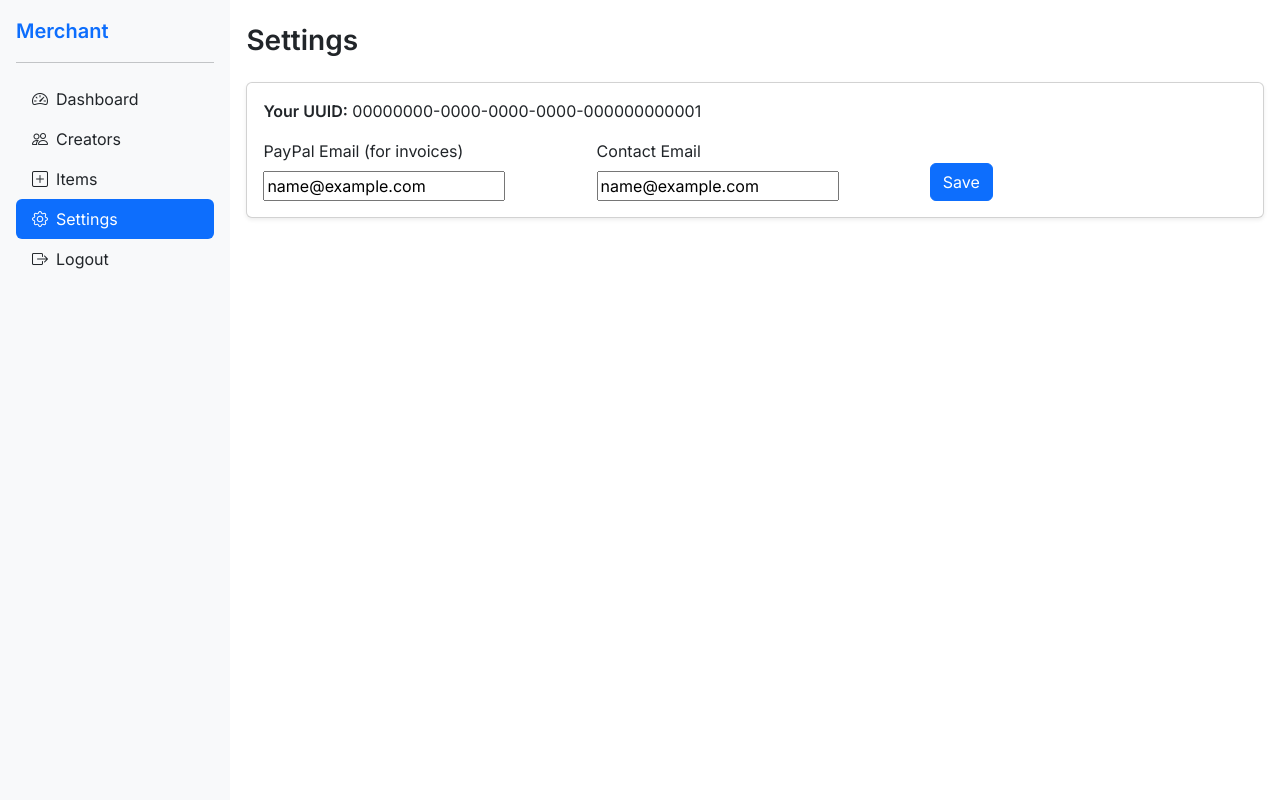
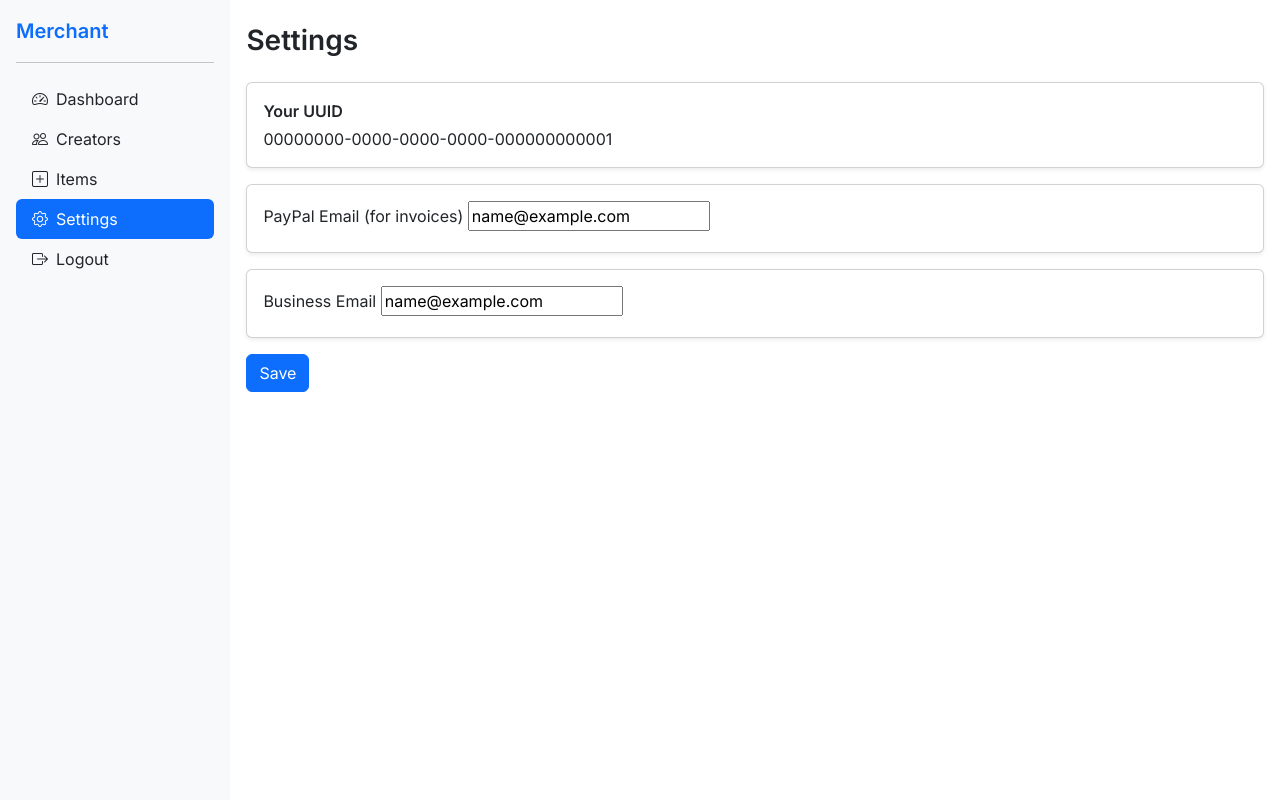
Before and after one commit to echang112368/badger, a Django app: page /merchant/settings/ in a window 1280 px wide. Run offline with Django 5.2, Linux system fonts and the light colour scheme; a user stored in the database is signed in; tables that the repository leaves empty hold one stand-in row (values such as "Sample post").

Commit message:
Rename business email label

```diff
--- a/merchants/forms.py
+++ b/merchants/forms.py
@@ -14,5 +14,5 @@ class MerchantSettingsForm(forms.ModelForm):
         fields = ["paypal_email", "contact_email"]
         labels = {
             "paypal_email": "PayPal Email (for invoices)",
-            "contact_email": "Contact Email",
+            "contact_email": "Business Email",
         }
--- a/templates/merchants/settings.html
+++ b/templates/merchants/settings.html
@@ -4,24 +4,31 @@
 <section class="my-4">
     <h1 class="fw-bold fs-3 mb-4">Settings</h1>
 
-    <div class="card shadow-sm rounded">
+    <div class="card shadow-sm rounded mb-3">
         <div class="card-body">
-            <p class="mb-3"><strong>Your UUID:</strong> {{ merchant_meta.uuid }}</p>
-            <form method="post" action="{% url 'merchant_settings' %}" class="row g-3 align-items-end">
+            <p class="mb-1 fw-bold">Your UUID</p>
+            <p class="mb-0">{{ merchant_meta.uuid }}</p>
+        </div>
+    </div>
+
+    <form method="post" action="{% url 'merchant_settings' %}">
         {% csrf_token %}
-                <div class="col-md-4">
+
+        <div class="card shadow-sm rounded mb-3">
+            <div class="card-body">
                 <label class="form-label">{{ settings_form.paypal_email.label }}</label>
                 {{ settings_form.paypal_email }}
             </div>
-                <div class="col-md-4">
+        </div>
+
+        <div class="card shadow-sm rounded mb-3">
+            <div class="card-body">
                 <label class="form-label">{{ settings_form.contact_email.label }}</label>
                 {{ settings_form.contact_email }}
             </div>
-                <div class="col-md-2">
-                    <button type="submit" class="btn btn-primary mt-4">Save</button>
         </div>
+
+        <button type="submit" class="btn btn-primary">Save</button>
     </form>
-        </div>
-    </div>
 </section>
 {% endblock %}
```
Lines whose indentation alone changed are shown as unchanged.
